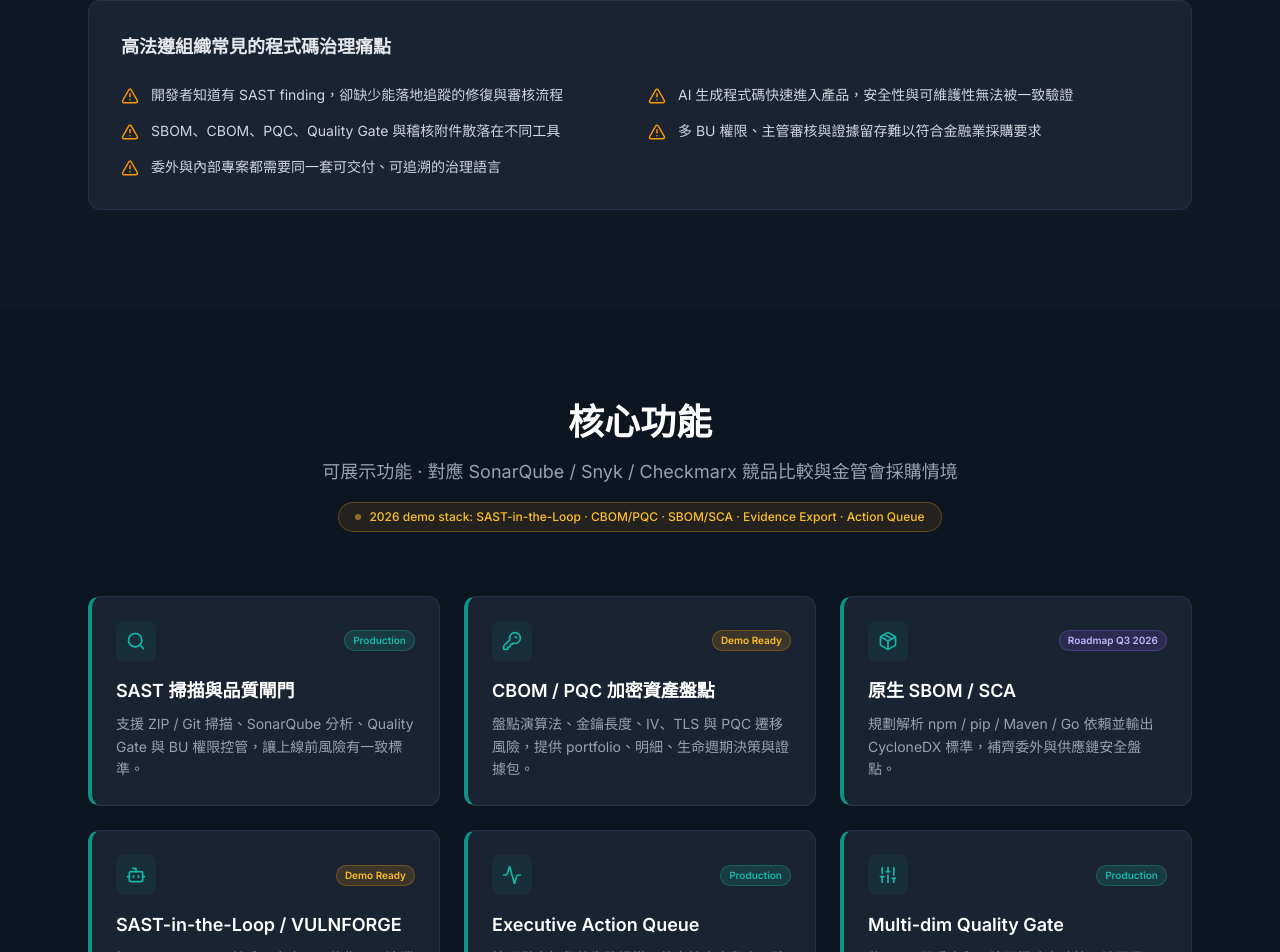
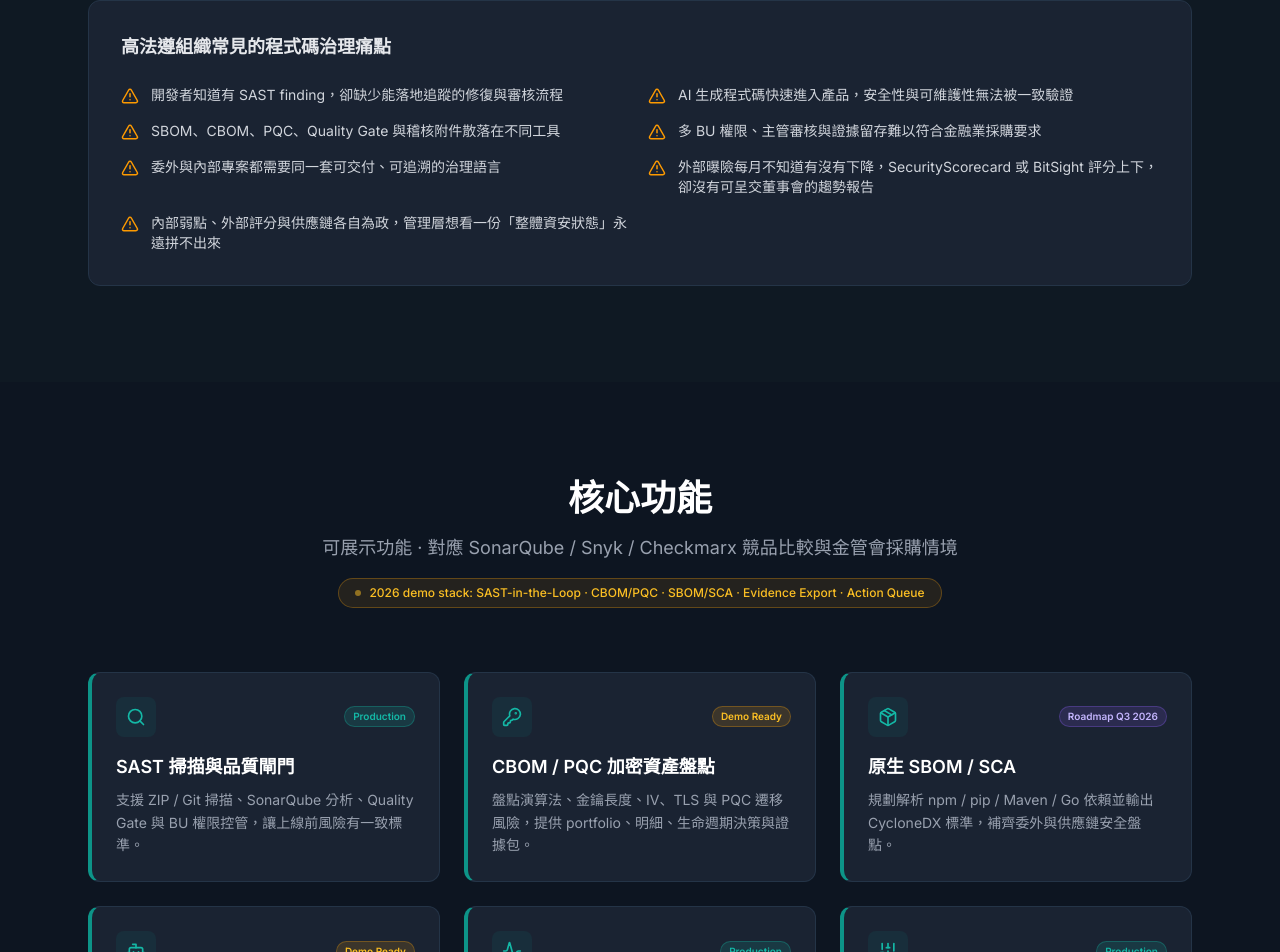
Before and after one commit to Kevin-Power/aegiscode-website, a Next.js app: page / in a window 1280 px wide. Shown: the part 2159-3111 px from the top of the page. Built offline with nearby package versions, Linux system fonts and the light colour scheme.

Commit message:
feat: pain-points add 2 CISO-level pain entries

```diff
--- a/src/components/pain-points.tsx
+++ b/src/components/pain-points.tsx
@@ -34,6 +34,8 @@ const painPoints = [
   "SBOM、CBOM、PQC、Quality Gate 與稽核附件散落在不同工具",
   "多 BU 權限、主管審核與證據留存難以符合金融業採購要求",
   "委外與內部專案都需要同一套可交付、可追溯的治理語言",
+  "外部曝險每月不知道有沒有下降，SecurityScorecard 或 BitSight 評分上下，卻沒有可呈交董事會的趨勢報告",
+  "內部弱點、外部評分與供應鏈各自為政，管理層想看一份「整體資安狀態」永遠拼不出來",
 ];
 
 export default function PainPoints() {
```
